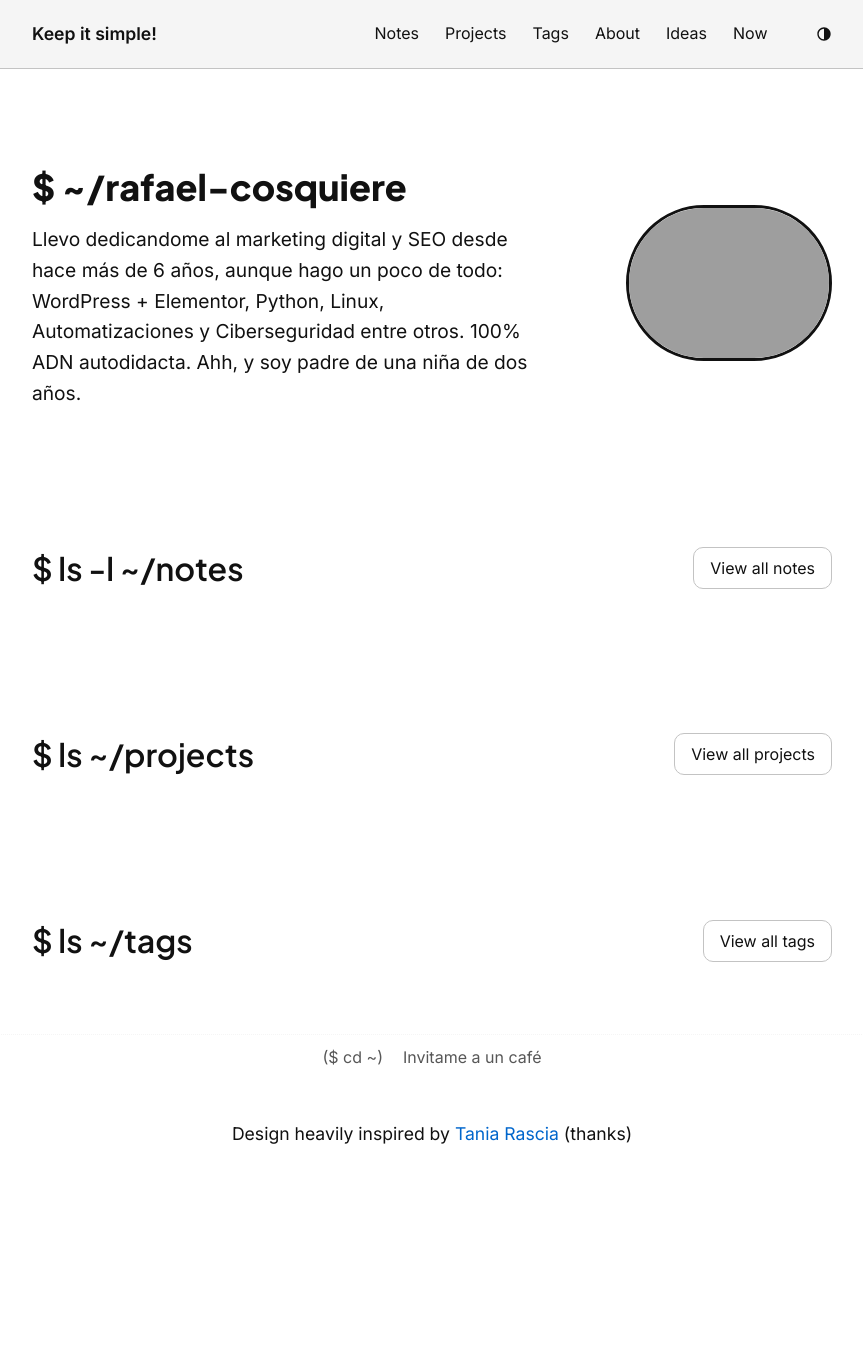
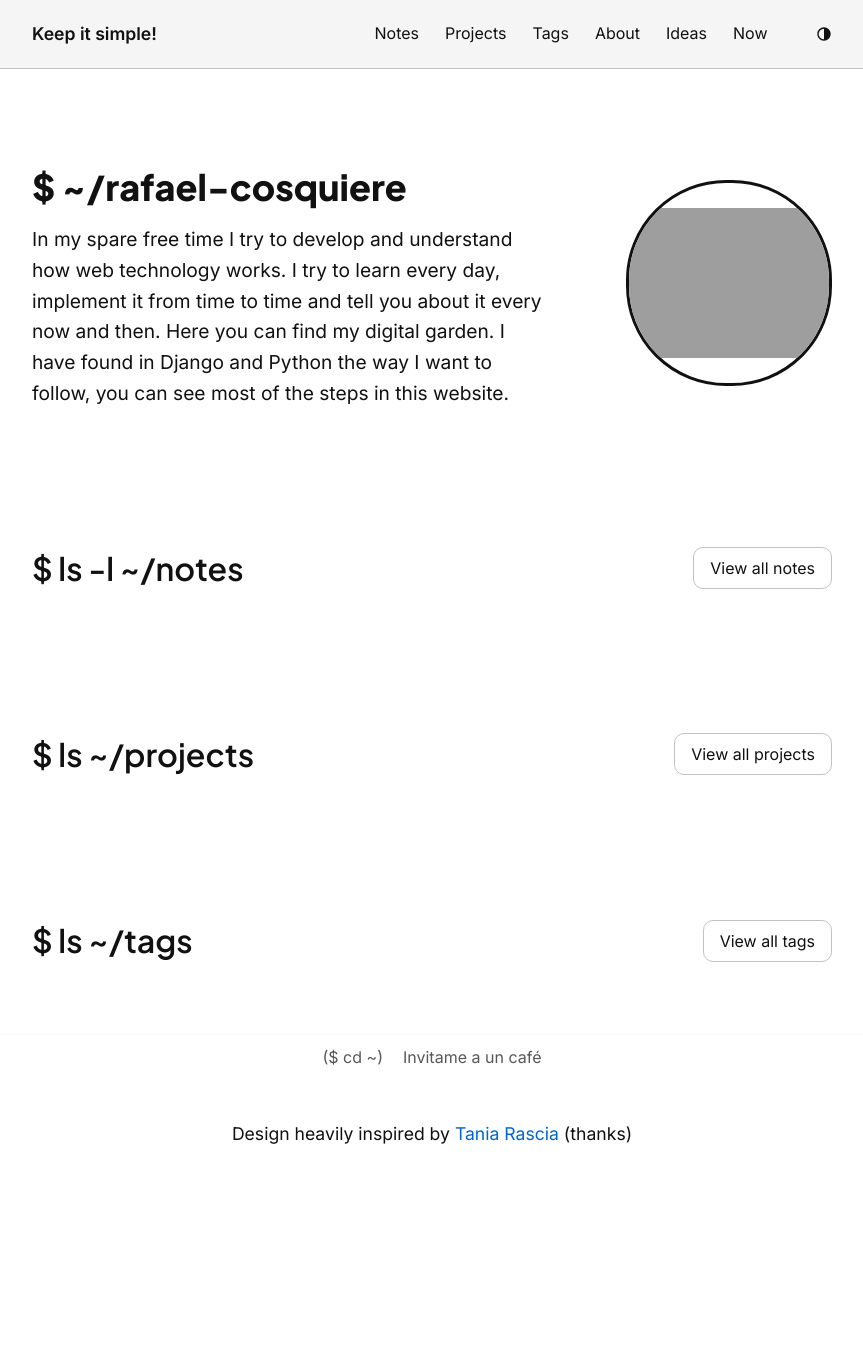
Before and after one commit to zft9xgy/django-starter, a Django app: page / in a window 1280 px wide. Shown: the whole page, without its empty margins (208-1071 px from the left). Run offline with Django 5.2, Linux system fonts and the light colour scheme; data that the repository does not hold is empty; some libraries are stand-ins or nearby versions; grey boxes are pictures that could not be loaded.

Commit message:
Change home page

```diff
--- a/templates/uniques/index.html
+++ b/templates/uniques/index.html
@@ -8,14 +8,17 @@
     <div class="bio">
       <h1 class="bio-title">$ ~/rafael-cosquiere</h1>
       <div class="bio-description">
-        Llevo dedicandome al marketing digital y SEO desde hace más de 6 años,
-        aunque hago un poco de todo: WordPress + Elementor, Python, Linux,
-        Automatizaciones y Ciberseguridad entre otros. 100% ADN autodidacta.
-        Ahh, y soy padre de una niña de dos años.
+        In my spare free time I try to develop and understand how web technology
+        works. I try to learn every day, implement it from time to time and tell
+        you about it every now and then. Here you can find my digital garden. I
+        have found in Django and Python the way I want to follow, you can see
+        most of the steps in this website.
       </div>
     </div>
     <div class="memoji">
       <img
+        width="200"
+        height="200"
         src="/uploads/images/memoji-rafaelcosquiere.png"
         alt="rafael-cosquiere-memoji"
       />
```
